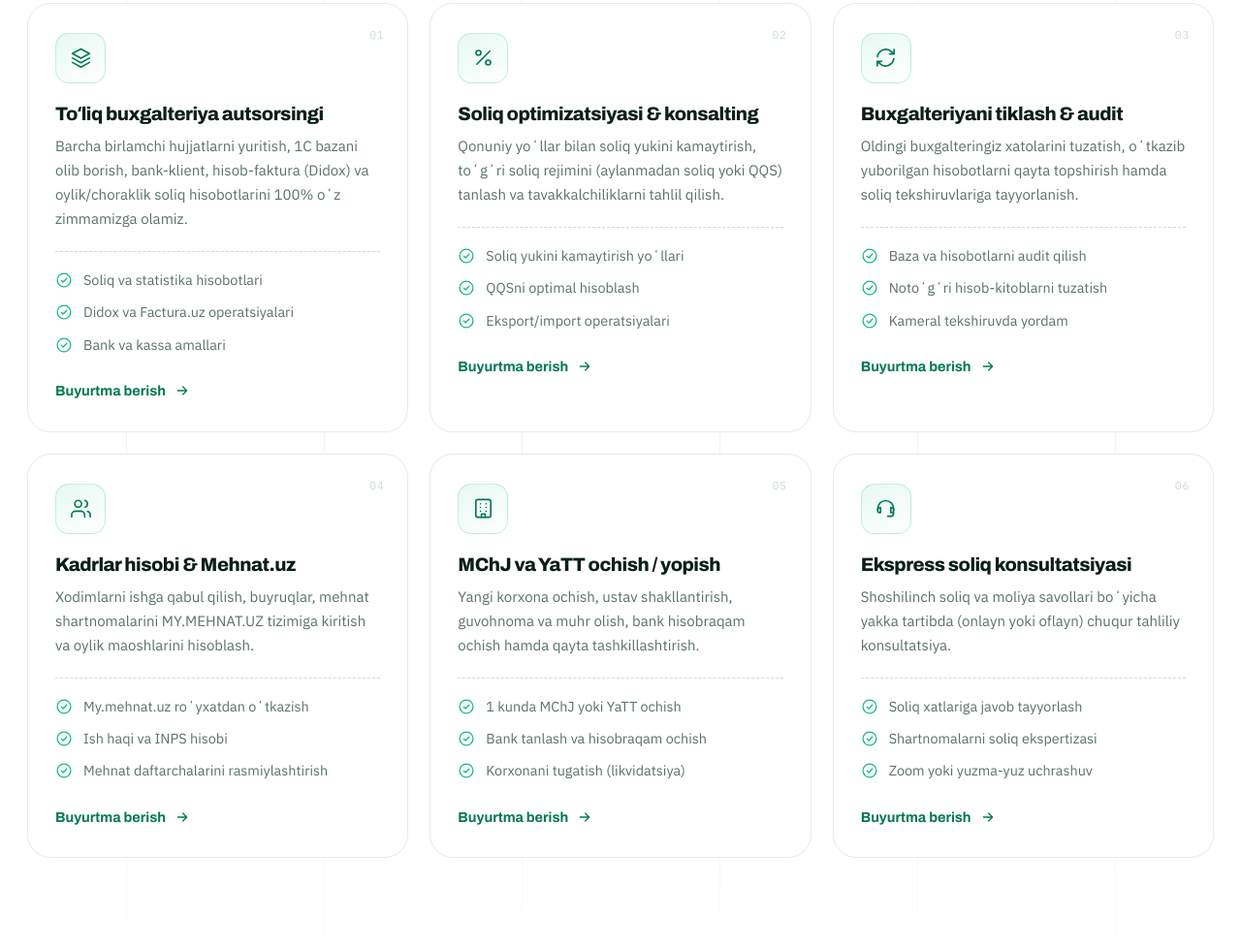
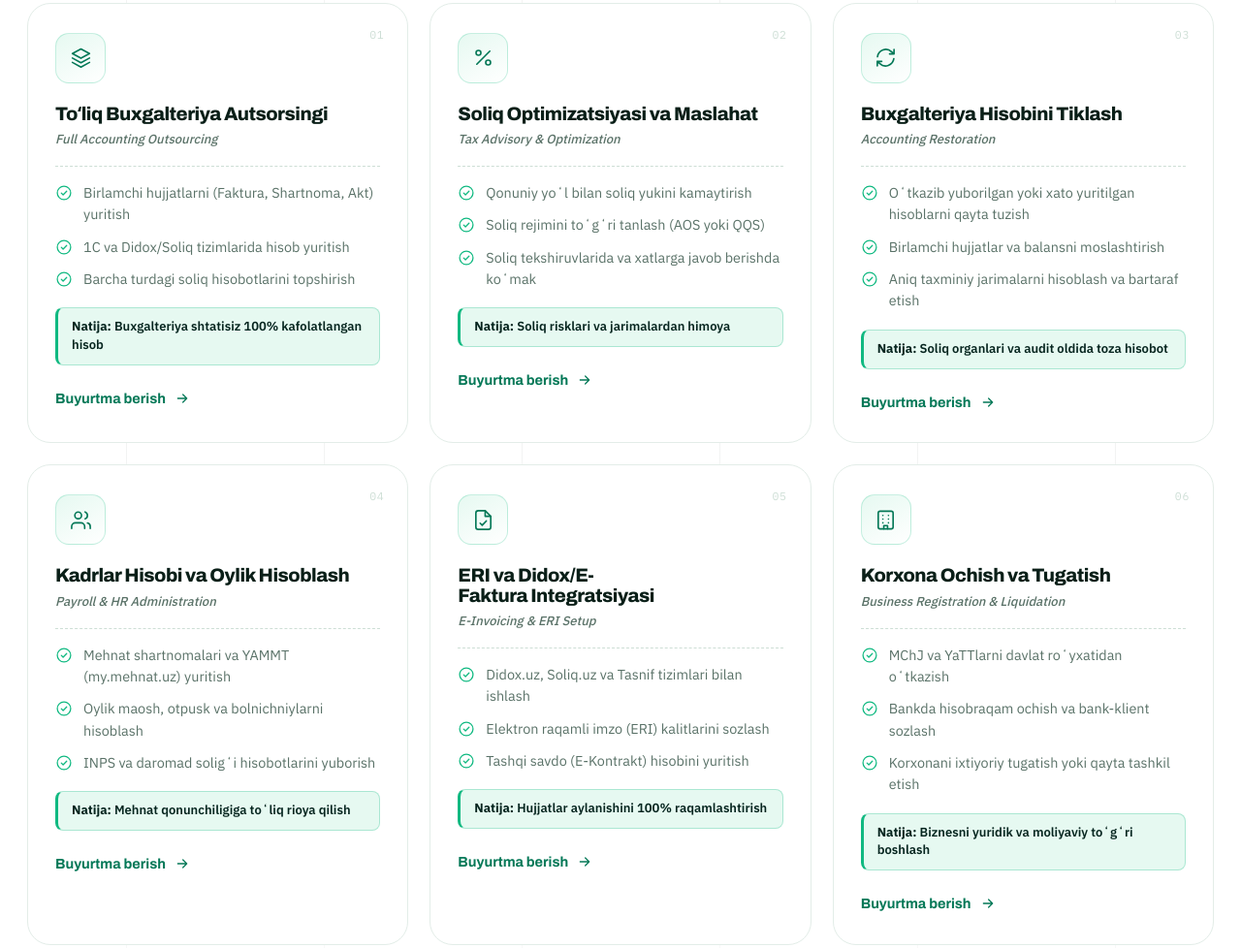
Before and after one commit to ShukurullohMamadaliyev/united-finance, a website: page public/index.html in a window 1280 px wide. Shown: the part 2590-3568 px from the top of the page at 97% size. Drawn offline with nearby package versions, Linux system fonts and the light colour scheme.

Commit message:
Xizmatlar bolimi rasm asosida 6 ta xizmat kartasiga yangilandi

```diff
--- a/public/index.html
+++ b/public/index.html
@@ -787,7 +787,9 @@ ul,ol{margin:0;padding:0;list-style:none}
 /* ============================================================
    checklists inside service cards + small annotated notes
    ============================================================ */
-.checklist{display:grid;gap:11px;margin-top:20px;padding-top:18px;border-top:1px dashed var(--rule-2)}
+.card-sub{font-size:13px;font-style:italic;color:var(--muted);margin-top:-6px;margin-bottom:14px;font-weight:500}
+.card-result{margin-top:18px;padding:10px 14px;background:var(--green-tint);border:1px solid rgba(16,185,129,0.28);border-left:3px solid var(--green);border-radius:8px;font-size:13px;font-weight:600;color:var(--field);line-height:1.45}
+.checklist{display:grid;gap:11px;margin-top:16px;padding-top:16px;border-top:1px dashed var(--rule-2)}
 .checklist li{display:flex;gap:11px;align-items:flex-start;font-size:14.4px;line-height:1.55;color:var(--muted)}
 .checklist li svg{width:18px;height:18px;flex:none;color:var(--green);margin-top:2px}
 .checklist li b{font-weight:600;color:var(--text)}
@@ -1746,79 +1748,85 @@ input[type=range]:focus-visible{outline:2px solid var(--green-2);outline-offset:
       <article class="card rv">
         <span class="card-idx num">01</span>
         <span class="card-ic"><svg><use href="#i-layers"/></svg></span>
-        <h3>Toʻliq buxgalteriya autsorsingi</h3>
-        <p>Barcha birlamchi hujjatlarni yuritish, 1C bazani olib borish, bank-klient, hisob-faktura (Didox) va oylik/choraklik soliq hisobotlarini 100% oʻz zimmamizga olamiz.</p>
-        <ul class="checklist" style="margin-top:20px">
-          <li><svg><use href="#i-check-c"/></svg><span>Soliq va statistika hisobotlari</span></li>
-          <li><svg><use href="#i-check-c"/></svg><span>Didox va Factura.uz operatsiyalari</span></li>
-          <li><svg><use href="#i-check-c"/></svg><span>Bank va kassa amallari</span></li>
+        <h3>Toʻliq Buxgalteriya Autsorsingi</h3>
+        <div class="card-sub">Full Accounting Outsourcing</div>
+        <ul class="checklist" style="margin-top:16px">
+          <li><svg><use href="#i-check-c"/></svg><span>Birlamchi hujjatlarni (Faktura, Shartnoma, Akt) yuritish</span></li>
+          <li><svg><use href="#i-check-c"/></svg><span>1C va Didox/Soliq tizimlarida hisob yuritish</span></li>
+          <li><svg><use href="#i-check-c"/></svg><span>Barcha turdagi soliq hisobotlarini topshirish</span></li>
         </ul>
-        <div style="margin-top:22px"><a class="link-more" href="#aloqa" data-lead="service">Buyurtma berish <svg><use href="#i-arrow"/></svg></a></div>
+        <div class="card-result"><strong>Natija:</strong> Buxgalteriya shtatisiz 100% kafolatlangan hisob</div>
+        <div style="margin-top:20px"><a class="link-more" href="#aloqa" data-lead="service">Buyurtma berish <svg><use href="#i-arrow"/></svg></a></div>
       </article>
 
       <article class="card rv" style="--d:70ms">
         <span class="card-idx num">02</span>
         <span class="card-ic"><svg><use href="#i-percent"/></svg></span>
-        <h3>Soliq optimizatsiyasi &amp; konsalting</h3>
-        <p>Qonuniy yoʻllar bilan soliq yukini kamaytirish, toʻgʻri soliq rejimini (aylanmadan soliq yoki QQS) tanlash va tavakkalchiliklarni tahlil qilish.</p>
-        <ul class="checklist" style="margin-top:20px">
-          <li><svg><use href="#i-check-c"/></svg><span>Soliq yukini kamaytirish yoʻllari</span></li>
-          <li><svg><use href="#i-check-c"/></svg><span>QQSni optimal hisoblash</span></li>
-          <li><svg><use href="#i-check-c"/></svg><span>Eksport/import operatsiyalari</span></li>
+        <h3>Soliq Optimizatsiyasi va Maslahat</h3>
+        <div class="card-sub">Tax Advisory &amp; Optimization</div>
+        <ul class="checklist" style="margin-top:16px">
+          <li><svg><use href="#i-check-c"/></svg><span>Qonuniy yoʻl bilan soliq yukini kamaytirish</span></li>
+          <li><svg><use href="#i-check-c"/></svg><span>Soliq rejimini toʻgʻri tanlash (AOS yoki QQS)</span></li>
+          <li><svg><use href="#i-check-c"/></svg><span>Soliq tekshiruvlarida va xatlarga javob berishda koʻmak</span></li>
         </ul>
-        <div style="margin-top:22px"><a class="link-more" href="#aloqa" data-lead="service">Buyurtma berish <svg><use href="#i-arrow"/></svg></a></div>
+        <div class="card-result"><strong>Natija:</strong> Soliq risklari va jarimalardan himoya</div>
+        <div style="margin-top:20px"><a class="link-more" href="#aloqa" data-lead="service">Buyurtma berish <svg><use href="#i-arrow"/></svg></a></div>
       </article>
 
       <article class="card rv" style="--d:140ms">
         <span class="card-idx num">03</span>
         <span class="card-ic"><svg><use href="#i-refresh"/></svg></span>
-        <h3>Buxgalteriyani tiklash &amp; audit</h3>
-        <p>Oldingi buxgalteringiz xatolarini tuzatish, oʻtkazib yuborilgan hisobotlarni qayta topshirish hamda soliq tekshiruvlariga tayyorlanish.</p>
-        <ul class="checklist" style="margin-top:20px">
-          <li><svg><use href="#i-check-c"/></svg><span>Baza va hisobotlarni audit qilish</span></li>
-          <li><svg><use href="#i-check-c"/></svg><span>Notoʻgʻri hisob-kitoblarni tuzatish</span></li>
-          <li><svg><use href="#i-check-c"/></svg><span>Kameral tekshiruvda yordam</span></li>
+        <h3>Buxgalteriya Hisobini Tiklash</h3>
+        <div class="card-sub">Accounting Restoration</div>
+        <ul class="checklist" style="margin-top:16px">
+          <li><svg><use href="#i-check-c"/></svg><span>Oʻtkazib yuborilgan yoki xato yuritilgan hisoblarni qayta tuzish</span></li>
+          <li><svg><use href="#i-check-c"/></svg><span>Birlamchi hujjatlar va balansni moslashtirish</span></li>
+          <li><svg><use href="#i-check-c"/></svg><span>Aniq taxminiy jarimalarni hisoblash va bartaraf etish</span></li>
         </ul>
-        <div style="margin-top:22px"><a class="link-more" href="#aloqa" data-lead="service">Buyurtma berish <svg><use href="#i-arrow"/></svg></a></div>
+        <div class="card-result"><strong>Natija:</strong> Soliq organlari va audit oldida toza hisobot</div>
+        <div style="margin-top:20px"><a class="link-more" href="#aloqa" data-lead="service">Buyurtma berish <svg><use href="#i-arrow"/></svg></a></div>
       </article>
 
       <article class="card rv">
         <span class="card-idx num">04</span>
         <span class="card-ic"><svg><use href="#i-users"/></svg></span>
-        <h3>Kadrlar hisobi &amp; Mehnat.uz</h3>
-        <p>Xodimlarni ishga qabul qilish, buyruqlar, mehnat shartnomalarini MY.MEHNAT.UZ tizimiga kiritish va oylik maoshlarini hisoblash.</p>
-        <ul class="checklist" style="margin-top:20px">
-          <li><svg><use href="#i-check-c"/></svg><span>My.mehnat.uz roʻyxatdan oʻtkazish</span></li>
-          <li><svg><use href="#i-check-c"/></svg><span>Ish haqi va INPS hisobi</span></li>
-          <li><svg><use href="#i-check-c"/></svg><span>Mehnat daftarchalarini rasmiylashtirish</span></li>
+        <h3>Kadrlar Hisobi va Oylik Hisoblash</h3>
+        <div class="card-sub">Payroll &amp; HR Administration</div>
+        <ul class="checklist" style="margin-top:16px">
+          <li><svg><use href="#i-check-c"/></svg><span>Mehnat shartnomalari va YAMMT (my.mehnat.uz) yuritish</span></li>
+          <li><svg><use href="#i-check-c"/></svg><span>Oylik maosh, otpusk va bolnichniylarni hisoblash</span></li>
+          <li><svg><use href="#i-check-c"/></svg><span>INPS va daromad soligʻi hisobotlarini yuborish</span></li>
         </ul>
-        <div style="margin-top:22px"><a class="link-more" href="#aloqa" data-lead="service">Buyurtma berish <svg><use href="#i-arrow"/></svg></a></div>
+        <div class="card-result"><strong>Natija:</strong> Mehnat qonunchiligiga toʻliq rioya qilish</div>
+        <div style="margin-top:20px"><a class="link-more" href="#aloqa" data-lead="service">Buyurtma berish <svg><use href="#i-arrow"/></svg></a></div>
       </article>
 
       <article class="card rv" style="--d:70ms">
         <span class="card-idx num">05</span>
-        <span class="card-ic"><svg><use href="#i-building"/></svg></span>
-        <h3>MChJ va YaTT ochish / yopish</h3>
-        <p>Yangi korxona ochish, ustav shakllantirish, guvohnoma va muhr olish, bank hisobraqam ochish hamda qayta tashkillashtirish.</p>
-        <ul class="checklist" style="margin-top:20px">
-          <li><svg><use href="#i-check-c"/></svg><span>1 kunda MChJ yoki YaTT ochish</span></li>
-          <li><svg><use href="#i-check-c"/></svg><span>Bank tanlash va hisobraqam ochish</span></li>
-          <li><svg><use href="#i-check-c"/></svg><span>Korxonani tugatish (likvidatsiya)</span></li>
+        <span class="card-ic"><svg><use href="#i-file-check"/></svg></span>
+        <h3>ERI va Didox/E-Faktura Integratsiyasi</h3>
+        <div class="card-sub">E-Invoicing &amp; ERI Setup</div>
+        <ul class="checklist" style="margin-top:16px">
+          <li><svg><use href="#i-check-c"/></svg><span>Didox.uz, Soliq.uz va Tasnif tizimlari bilan ishlash</span></li>
+          <li><svg><use href="#i-check-c"/></svg><span>Elektron raqamli imzo (ERI) kalitlarini sozlash</span></li>
+          <li><svg><use href="#i-check-c"/></svg><span>Tashqi savdo (E-Kontrakt) hisobini yuritish</span></li>
         </ul>
-        <div style="margin-top:22px"><a class="link-more" href="#aloqa" data-lead="service">Buyurtma berish <svg><use href="#i-arrow"/></svg></a></div>
+        <div class="card-result"><strong>Natija:</strong> Hujjatlar aylanishini 100% raqamlashtirish</div>
+        <div style="margin-top:20px"><a class="link-more" href="#aloqa" data-lead="service">Buyurtma berish <svg><use href="#i-arrow"/></svg></a></div>
       </article>
 
       <article class="card rv" style="--d:140ms">
         <span class="card-idx num">06</span>
-        <span class="card-ic"><svg><use href="#i-headset"/></svg></span>
-        <h3>Ekspress soliq konsultatsiyasi</h3>
-        <p>Shoshilinch soliq va moliya savollari boʻyicha yakka tartibda (onlayn yoki oflayn) chuqur tahliliy konsultatsiya.</p>
-        <ul class="checklist" style="margin-top:20px">
-          <li><svg><use href="#i-check-c"/></svg><span>Soliq xatlariga javob tayyorlash</span></li>
-          <li><svg><use href="#i-check-c"/></svg><span>Shartnomalarni soliq ekspertizasi</span></li>
-          <li><svg><use href="#i-check-c"/></svg><span>Zoom yoki yuzma-yuz uchrashuv</span></li>
+        <span class="card-ic"><svg><use href="#i-building"/></svg></span>
+        <h3>Korxona Ochish va Tugatish</h3>
+        <div class="card-sub">Business Registration &amp; Liquidation</div>
+        <ul class="checklist" style="margin-top:16px">
+          <li><svg><use href="#i-check-c"/></svg><span>MChJ va YaTTlarni davlat roʻyxatidan oʻtkazish</span></li>
+          <li><svg><use href="#i-check-c"/></svg><span>Bankda hisobraqam ochish va bank-klient sozlash</span></li>
+          <li><svg><use href="#i-check-c"/></svg><span>Korxonani ixtiyoriy tugatish yoki qayta tashkil etish</span></li>
         </ul>
-        <div style="margin-top:22px"><a class="link-more" href="#aloqa" data-lead="service">Buyurtma berish <svg><use href="#i-arrow"/></svg></a></div>
+        <div class="card-result"><strong>Natija:</strong> Biznesni yuridik va moliyaviy toʻgʻri boshlash</div>
+        <div style="margin-top:20px"><a class="link-more" href="#aloqa" data-lead="service">Buyurtma berish <svg><use href="#i-arrow"/></svg></a></div>
       </article>
     </div>
   </div>
```
